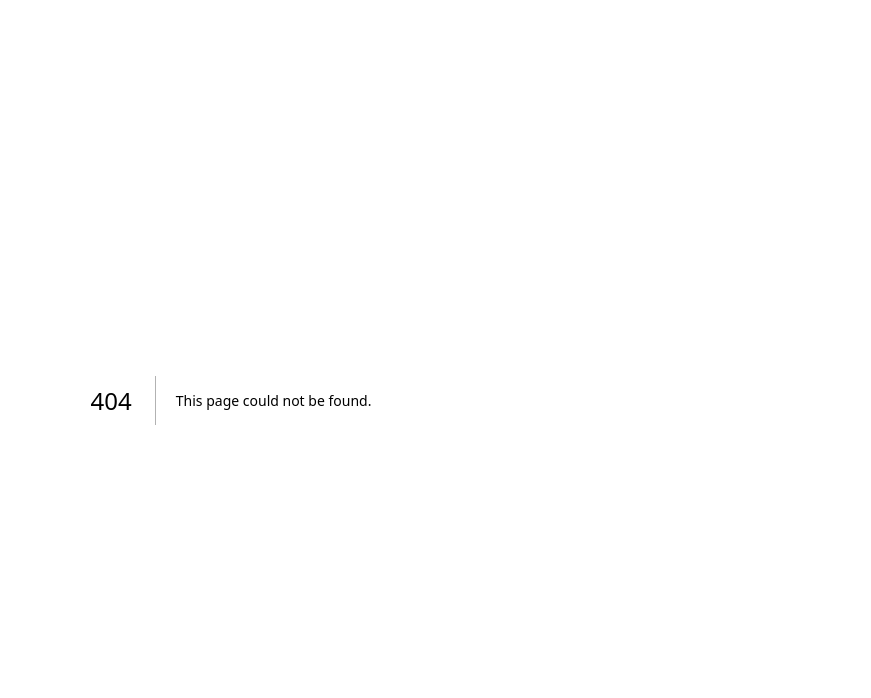
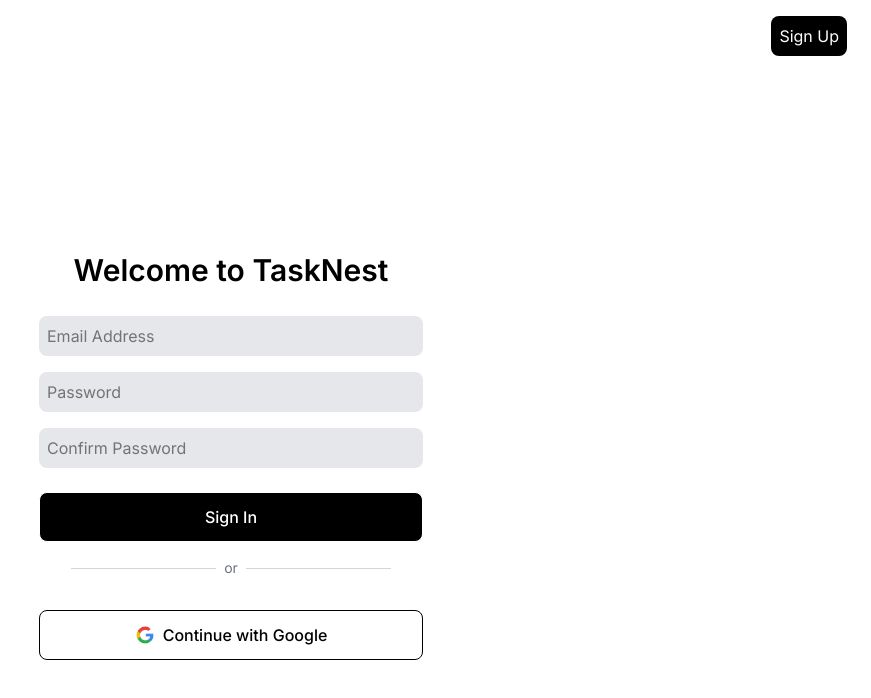
Before and after one commit to krishnasharmak05/TaskNest, a Next.js app: page /signup in a window 1280 px wide. Before the commit this address had no page. Shown: the top 698 px of the page, without its empty margins (409-1280 px from the left). Built offline with nearby package versions, Linux system fonts and the light colour scheme.

Commit message:
feat: add signup

```diff
--- /dev/null
+++ b/app/signup/page.tsx
@@ -0,0 +1,11 @@
+import { Metadata } from "next";
+import Login from "./Signup";
+export const metadata: Metadata  = {
+  title: 'Register in TaskNest',
+  description: 'Create an account in TaskNest.',
+};
+
+
+export default function LoginPage() {
+  return <Login />;
+}
```
